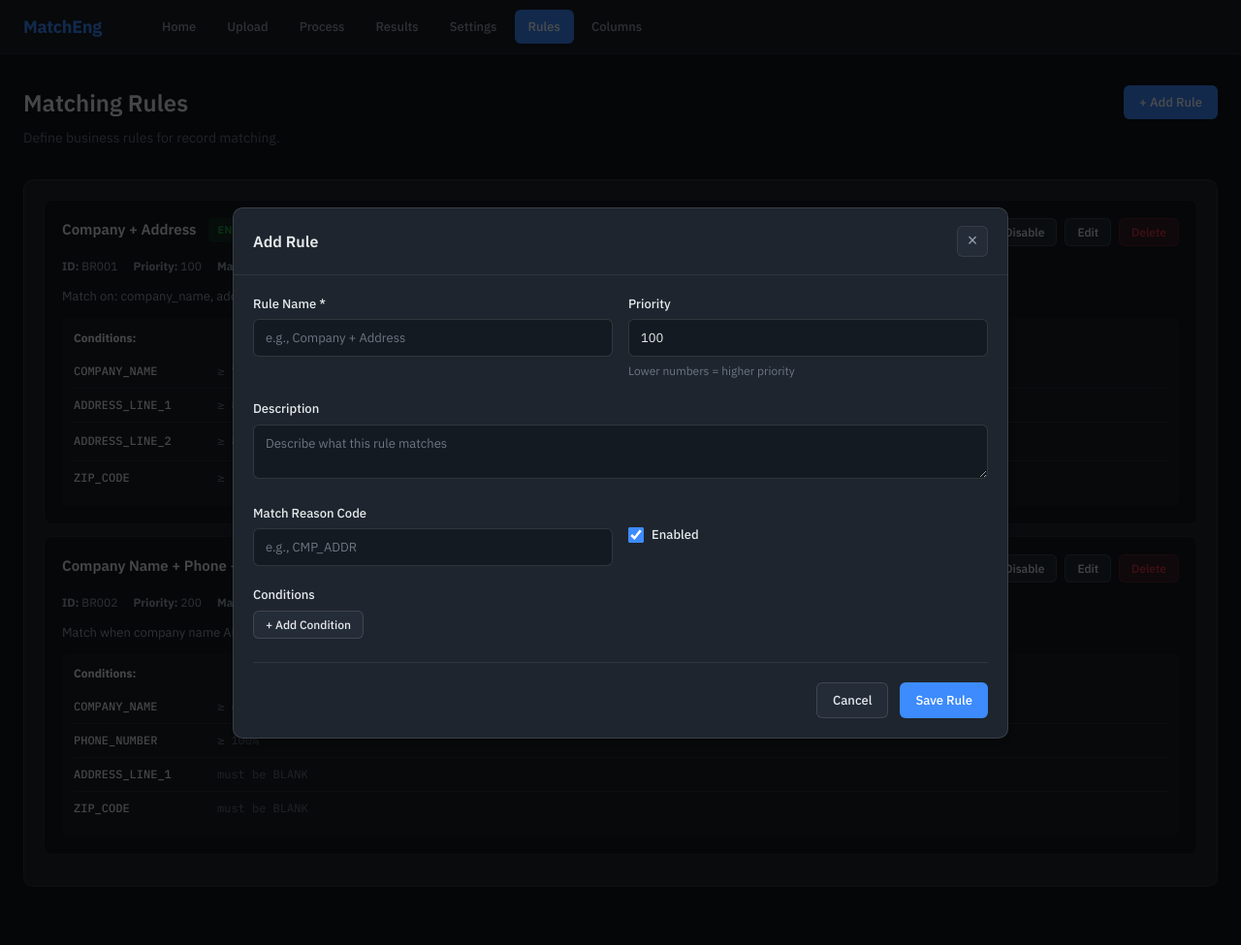
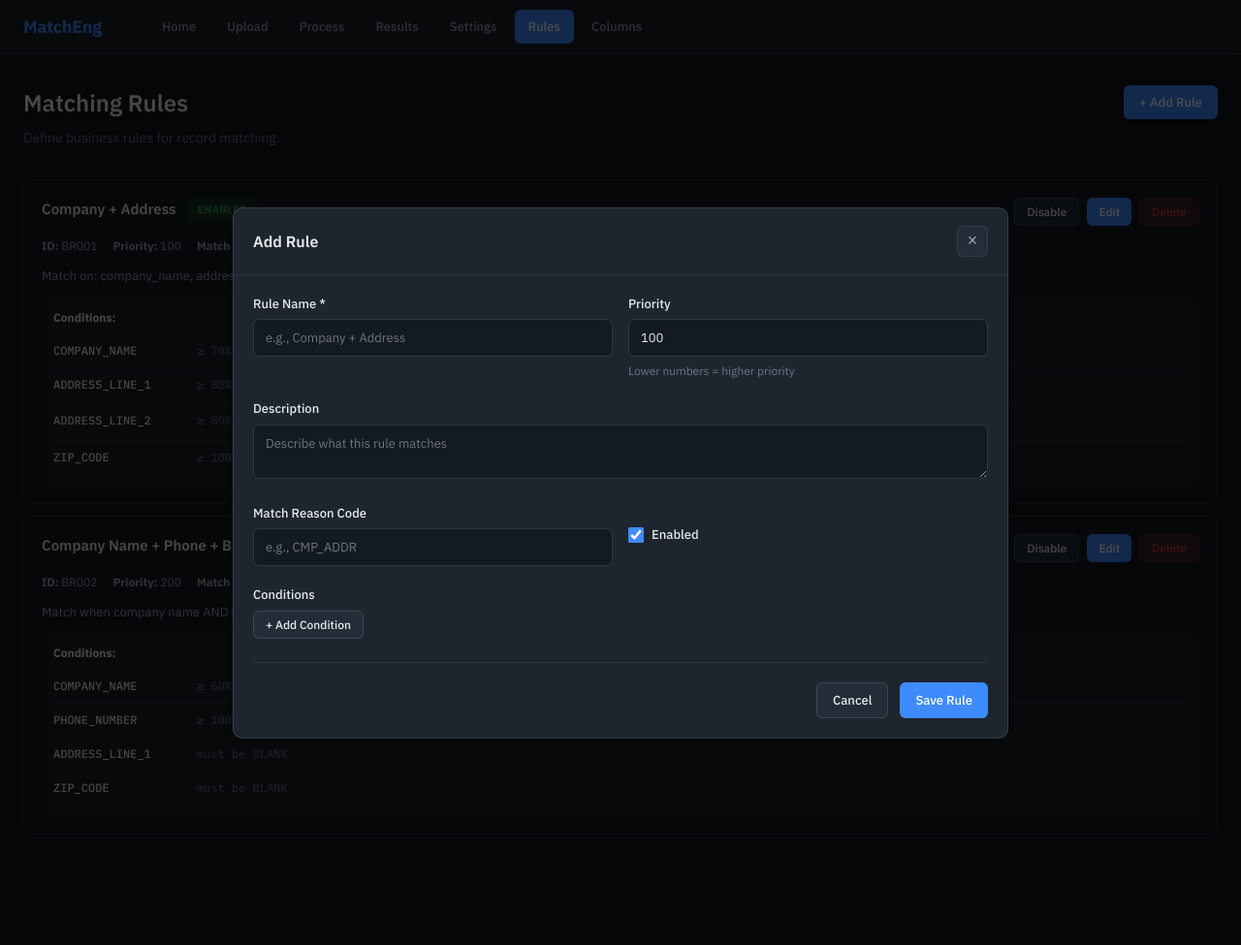
Before and after one commit to saravananr2003/MatchEng, a Flask app: page /rules in a window 1280 px wide. Shown: the whole page at 97% size. Run offline with Flask 3, Linux system fonts and the light colour scheme.

Commit message:
refactor: Update rules rendering and structure for improved UI
- Removed unnecessary loading div for rules container.
- Wrapped "No rules configured" message in a card for better presentation.
- Added data attributes to rule items for enhanced interactivity.
- Changed button types for better accessibility and semantics.

```diff
--- a/static/rules.js
+++ b/static/rules.js
@@ -29,7 +29,7 @@
   const rules = rulesData?.rules || {};
 
   if (Object.keys(rules).length === 0) {
-    container.innerHTML = '<p class="muted" style="padding: 20px;">No rules configured. Click "+ Add Rule" to create one.</p>';
+    container.innerHTML = '<div class="card"><p class="muted" style="padding: 20px;">No rules configured. Click "+ Add Rule" to create one.</p></div>';
     return;
   }
 
@@ -41,16 +41,16 @@
     const isEnabled = rule.enabled !== false;
 
     html += `
-      <div class="rule-item ${!isEnabled ? 'disabled' : ''}">
+      <div class="rule-item ${!isEnabled ? 'disabled' : ''}" data-rule-id="${ruleId}">
         <div class="rule-header">
           <div class="rule-title">
             <h3>${escapeHtmlLocal(rule.name || ruleId)}</h3>
             <span class="badge ${isEnabled ? 'enabled' : 'disabled'}">${isEnabled ? 'Enabled' : 'Disabled'}</span>
           </div>
           <div class="rule-actions">
-            <button class="btn-secondary btn-small" onclick="toggleRule('${ruleId}')">${isEnabled ? 'Disable' : 'Enable'}</button>
-            <button class="btn-secondary btn-small" onclick="editRule('${ruleId}')">Edit</button>
-            <button class="btn-danger btn-small" onclick="deleteRule('${ruleId}')">Delete</button>
+            <button type="button" class="btn-secondary btn-small" onclick="toggleRule('${ruleId}')">${isEnabled ? 'Disable' : 'Enable'}</button>
+            <button type="button" class="btn-primary btn-small" onclick="editRule('${ruleId}')">Edit</button>
+            <button type="button" class="btn-danger btn-small" onclick="deleteRule('${ruleId}')">Delete</button>
           </div>
         </div>
 
--- a/templates/rules.html
+++ b/templates/rules.html
@@ -16,7 +16,7 @@
 
 <div id="status" class="status" hidden></div>
 
-<div id="rules-container" class="card">
+<div id="rules-container">
   <div class="loading">Loading rules...</div>
 </div>
 
```
